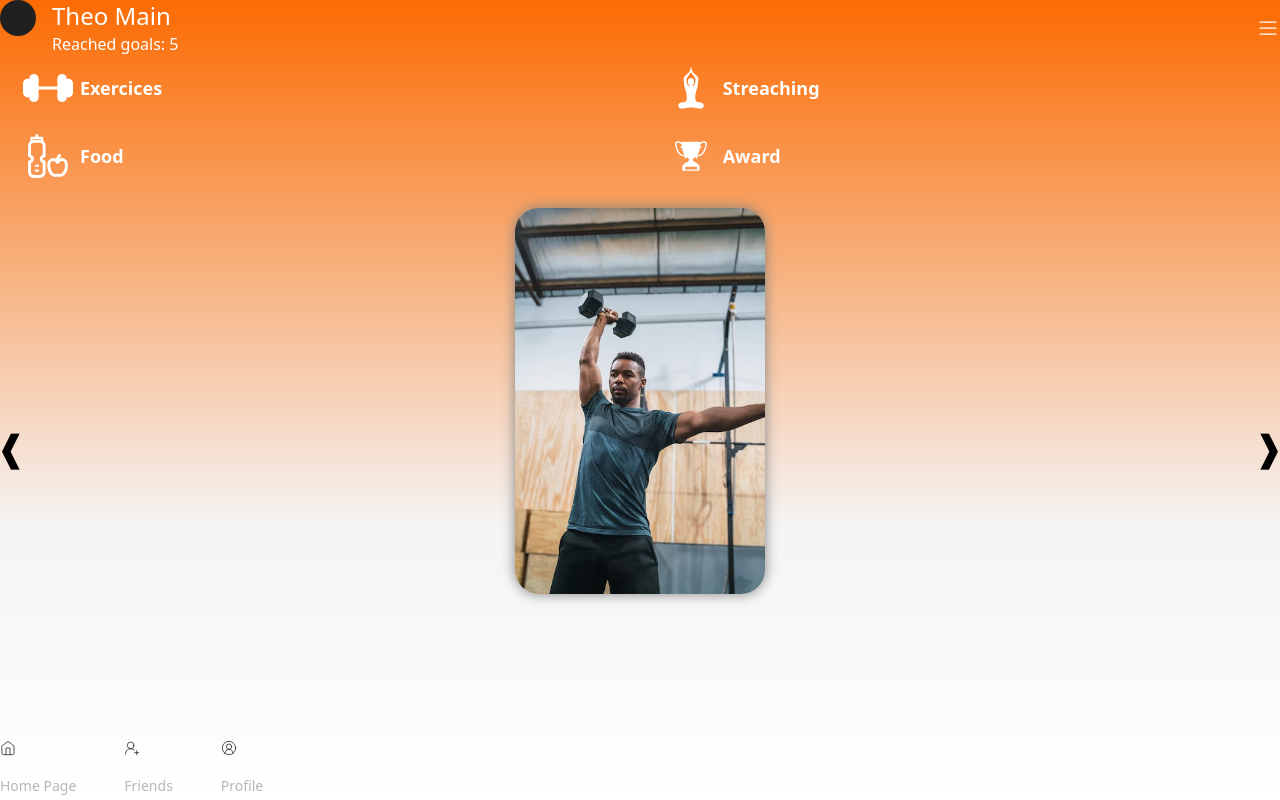
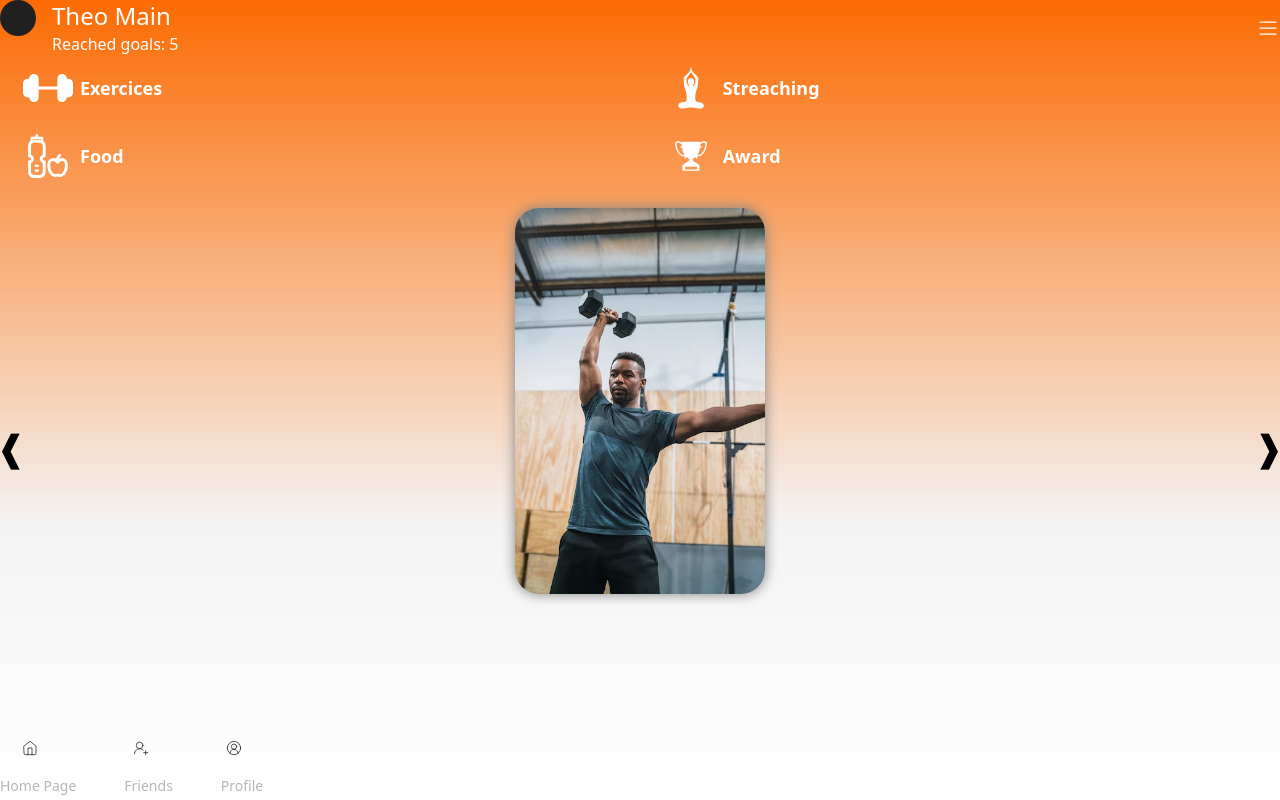
Before and after one commit to T-Urud/fitness-app, a React (Create React App) app: page / in a window 1280 px wide. Built offline with nearby package versions, Linux system fonts and the light colour scheme.

Commit message:
tailwind transition done, bugs to fix

```diff
--- a/src/components/Navigation.js
+++ b/src/components/Navigation.js
@@ -71,6 +71,7 @@ const navItems = [
 ];
 
 const Navigation = () => {
+  const nav = { isActive: true };
   return (
     <div>
       <nav className="border-t-1 border-solid border-[rgb(193, 192, 192)] fixed bottom-0 left-0 right-0 py-1">
@@ -82,7 +83,9 @@ const Navigation = () => {
             >
               <NavLink
                 to={item.path}
-                className={(nav) => (nav.isActive ? "text-black" : "")}
+                className={`flex flex-col items-center ${
+                  nav.isActive ? "text-black" : ""
+                }`}
               >
                 <svg className="w-8 h-8 stroke-[#B7B7B7]">{item.icon}</svg>
                 <p className="text-sm mt-1 text-[#B7B7B7]">{item.name}</p>
--- a/src/index.css
+++ b/src/index.css
@@ -10,7 +10,7 @@
   }
 }
 
-@layer body{
+@layer utilities{
   body{
     margin: 0 auto;
     height: 100vh;
--- a/src/index.js
+++ b/src/index.js
@@ -1,7 +1,6 @@
 import React from "react";
 import ReactDOM from "react-dom/client";
 import App from "./App";
-// import "./styles/index.scss";
 import "./index.css";
 
 const root = ReactDOM.createRoot(document.getElementById("root"));
--- a/src/styles/_settings.scss
+++ /dev/null
@@ -1,21 +0,0 @@
-@font-face{
-  font-family: "font1";
-  src: url(../assets/font/Inter-VariableFont_slnt,wght.ttf)
-}
-
-$font1: 'font1', sans-serif;
-
-*{
-  padding: 0;
-  margin: 0;
-  box-sizing: border-box;
-  list-style: none;
-}
-
-body{
-  font-family: $font1;
-  margin: 0 auto;
-  height: 100vh;
-  width: 100vw;
-  background: linear-gradient(180deg, rgba(252,107,3,1) 0%, rgba(244,244,244,1) 66%, rgba(255,255,255,1) 100%);
-}
--- a/src/styles/components/_navigation.scss
+++ /dev/null
@@ -1,49 +0,0 @@
-nav{
-  border-top: 1px rgb(193, 192, 192) solid;
-  padding: 5px 0;
-  position: fixed;
-  bottom: 0;
-  left: 0;
-  right: 0;
-
-   ul{
-    display: flex;
-    justify-content: space-evenly;
-    gap: 3rem;
-
-    li{
-      display: flex;
-      flex-direction: column;
-      justify-content: center;
-      align-items: center;
-      cursor: pointer;
-
-      a{
-        display: flex;
-        flex-direction: column;
-        align-items: center;
-        text-decoration: none;
-      }
-
-      svg{
-        width: 30px;
-        height: 30px;
-        stroke: #B7B7B7;
-      }
-      p{
-        font-size: 0.8rem;
-        margin-top: 5px;
-        color: #B7B7B7;
-      }
-    }
-  }
-}
-
-.actived{
-  svg{
-    stroke: black;
-  }
-  p{
-    color: black;
-  }
-}
--- a/src/styles/index.scss
+++ /dev/null
@@ -1,2 +0,0 @@
-@import"settings";
-@import"./components/navigation";
```
